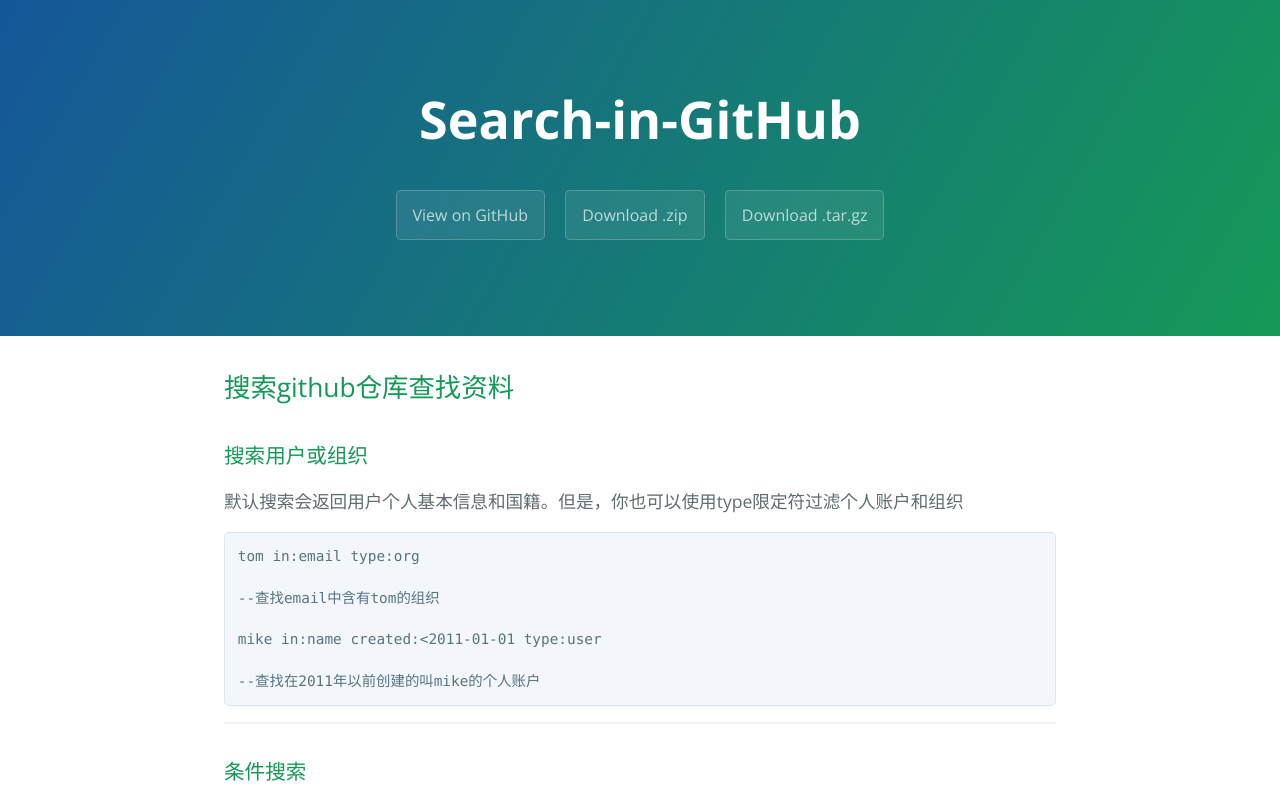
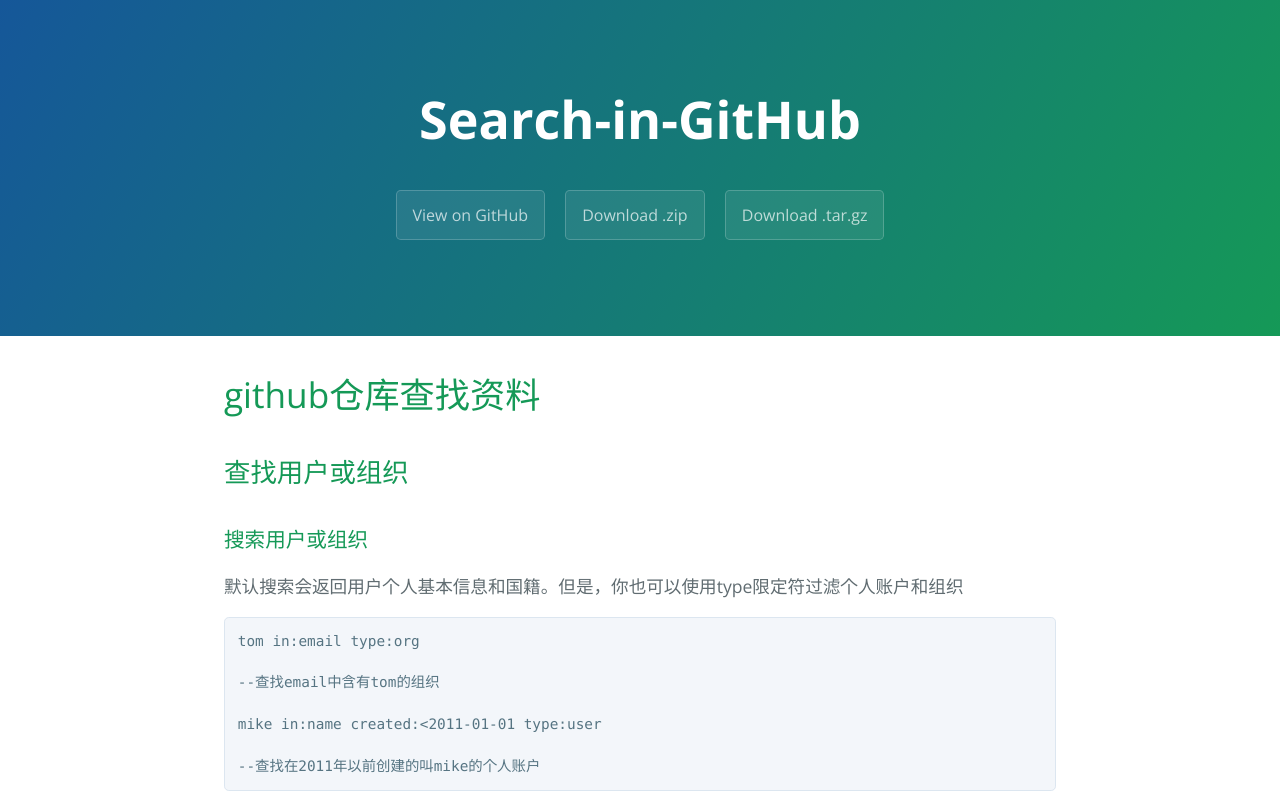
Before and after one commit to AbstractThinks/searchtips, a plain HTML site: page index.html in a window 1280 px wide. Shown: the top 800 px of the page. Drawn offline with nearby package versions, Linux system fonts and the light colour scheme.

Commit message:
Update index.html

```diff
--- a/index.html
+++ b/index.html
@@ -19,9 +19,9 @@
     </section>
 
     <section class="main-content">
-      <h2>
-<a id="搜索github仓库查找资料" class="anchor" href="#%E6%90%9C%E7%B4%A2github%E4%BB%93%E5%BA%93%E6%9F%A5%E6%89%BE%E8%B5%84%E6%96%99" aria-hidden="true"><span aria-hidden="true" class="octicon octicon-link"></span></a>搜索github仓库查找资料</h2>
-
+      <h1>
+<a id="github仓库查找资料" class="anchor" href="#%E6%90%9C%E7%B4%A2github%E4%BB%93%E5%BA%93%E6%9F%A5%E6%89%BE%E8%B5%84%E6%96%99" aria-hidden="true"><span aria-hidden="true" class="octicon octicon-link"></span></a>github仓库查找资料</h1>
+<h2><a id="github仓库查找资料" class="anchor" href="#%E6%90%9C%E7%B4%A2github%E4%BB%93%E5%BA%93%E6%9F%A5%E6%89%BE%E8%B5%84%E6%96%99" aria-hidden="true"><span aria-hidden="true" class="octicon octicon-link"></span></a>查找用户或组织</h2>
 <h3>
 <a id="搜索用户或组织" class="anchor" href="#%E6%90%9C%E7%B4%A2%E7%94%A8%E6%88%B7%E6%88%96%E7%BB%84%E7%BB%87" aria-hidden="true"><span aria-hidden="true" class="octicon octicon-link"></span></a>搜索用户或组织</h3>
 
```
